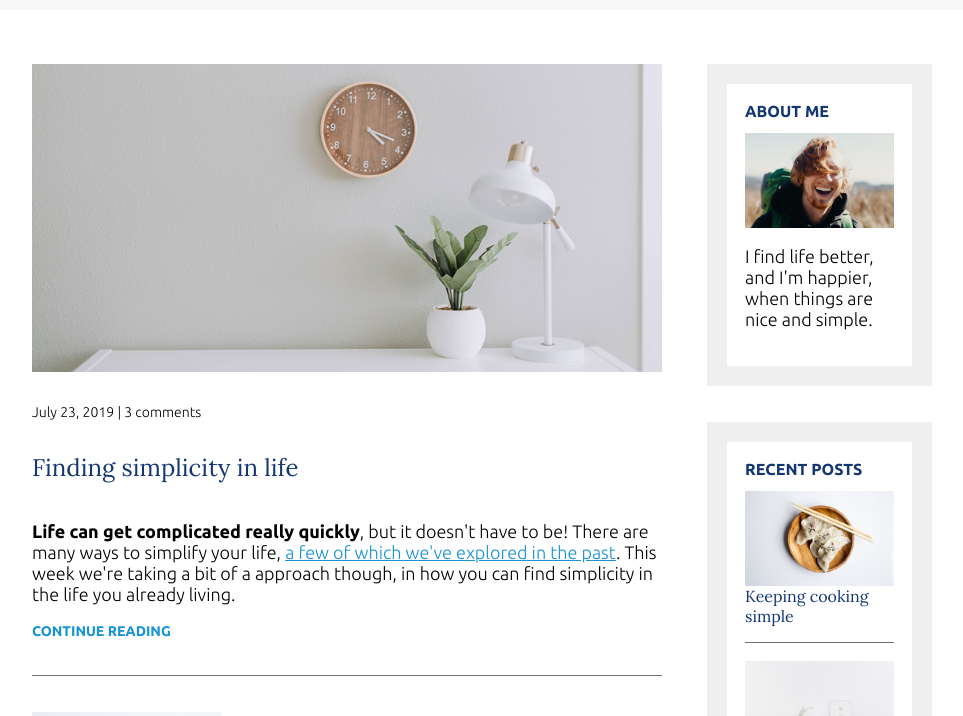
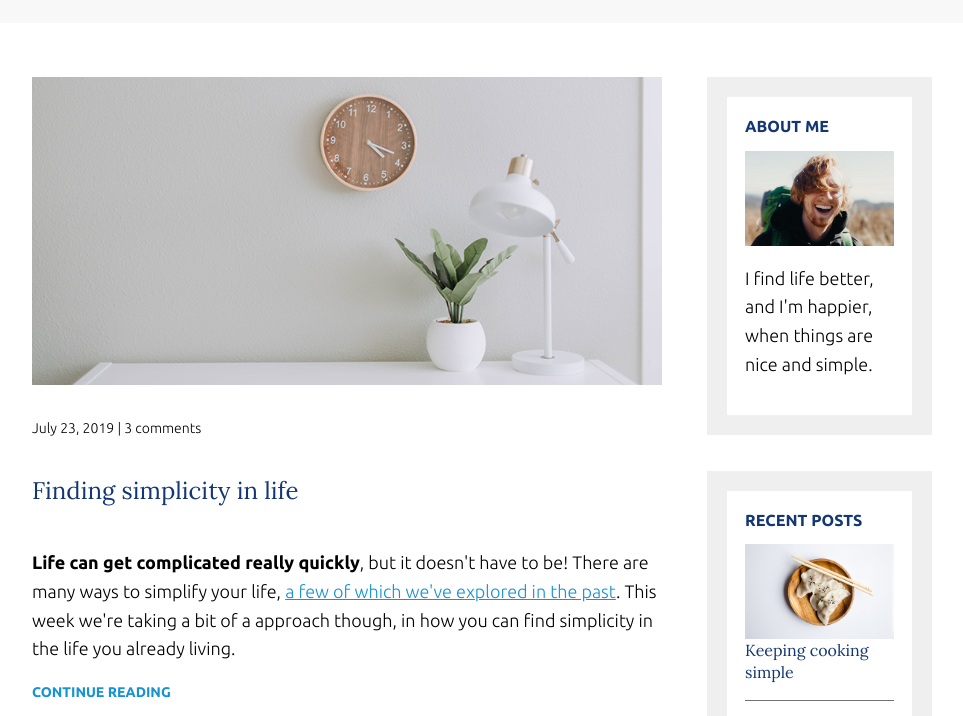
Before and after one commit to arta/scrimba-responsive-web-design-bootcamp, a plain HTML site: page 3-stepping-up-our-style/01-05-stepping-up-typography/index.html in a window 1280 px wide. Shown: the part 119-835 px from the top of the page, without its empty margins (158-1121 px from the left). Drawn offline with Linux system fonts and the light colour scheme.

Commit message:
set line-height

```diff
--- a/3-stepping-up-our-style/01-05-stepping-up-typography/css/styles.css
+++ b/3-stepping-up-our-style/01-05-stepping-up-typography/css/styles.css
@@ -9,10 +9,11 @@ Global
 ================= */
 
 body {
-    margin: 0;
     font-family: 'Ubuntu', sans-serif;
     font-size: 1.125rem;
     font-weight: 300;
+    line-height: 1.6;
+    margin: 0;
 }
 
 img {
@@ -90,7 +91,10 @@ a:focus { color: #143774; }
 .article-image.featured.about-me { object-position: center -20px; }
 
 .widget-title,
-.widget-recent-post-title { font-size: 1rem; }
+.widget-recent-post-title {
+    font-size: 1rem;
+    line-height: 1.4;
+}
 
 .widget-title {
     font-family: 'Ubuntu', sans-serif;
```
